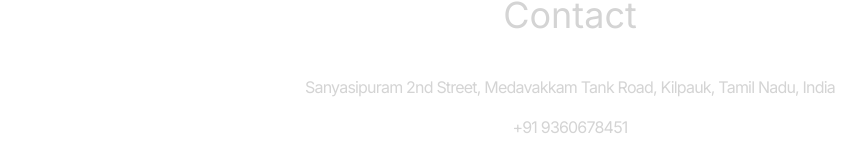
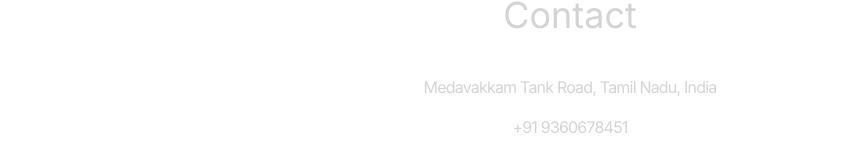
Before and after one commit to jaikrishna-j/jai-portfolio, a React (Vite) app: page / in a window 1280 px wide. Shown: the part 3822-3981 px from the top of the page, without its empty margins (70-936 px from the left). Built offline with nearby package versions, Linux system fonts and the light colour scheme.

Commit message:
email adddress changed

```diff
--- a/src/constants/index.js
+++ b/src/constants/index.js
@@ -32,7 +32,7 @@ export const PROJECTS = [
 ];
 
 export const CONTACT = {
-  address: "Sanyasipuram 2nd Street, Medavakkam Tank Road, Kilpauk, Tamil Nadu, India",
+  address: "Medavakkam Tank Road, Tamil Nadu, India",
   phoneNo: "+91 9360678451",
   email: "jaikrishna@gmail.com",
 };
```
